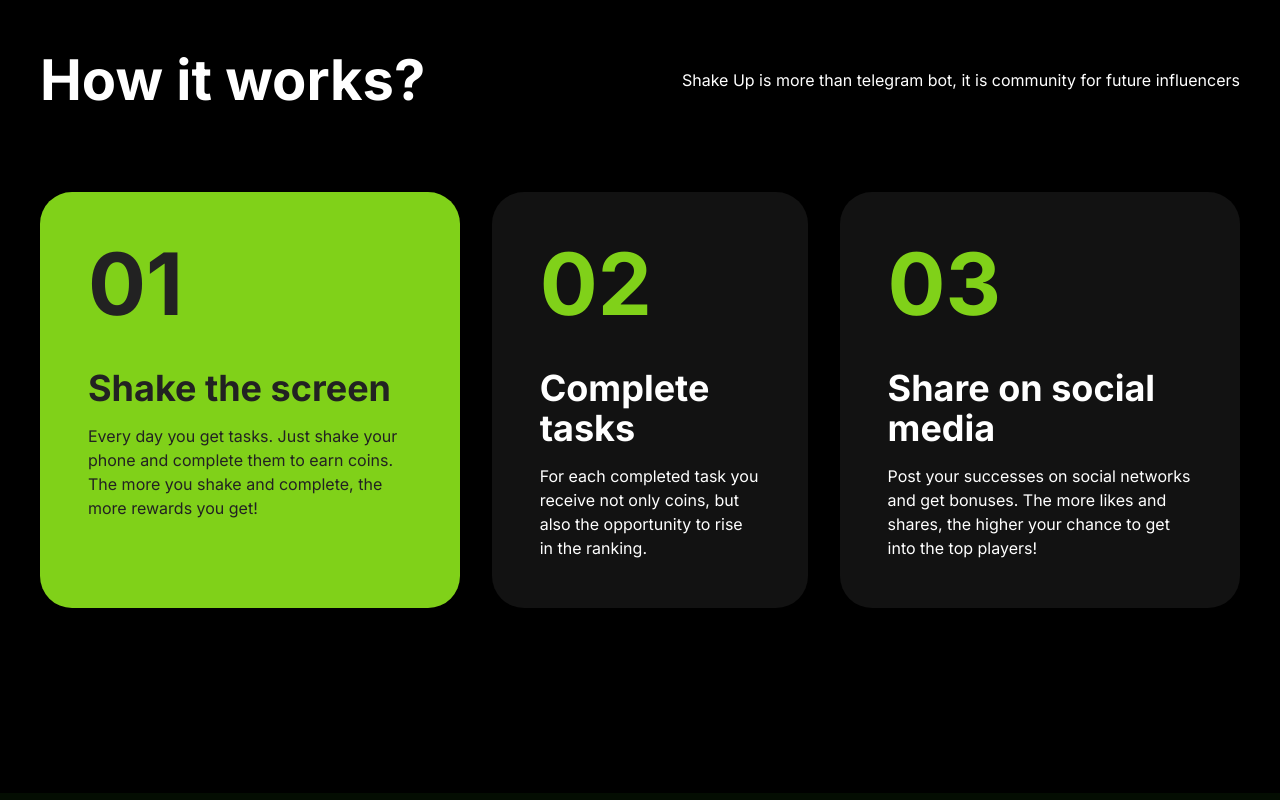
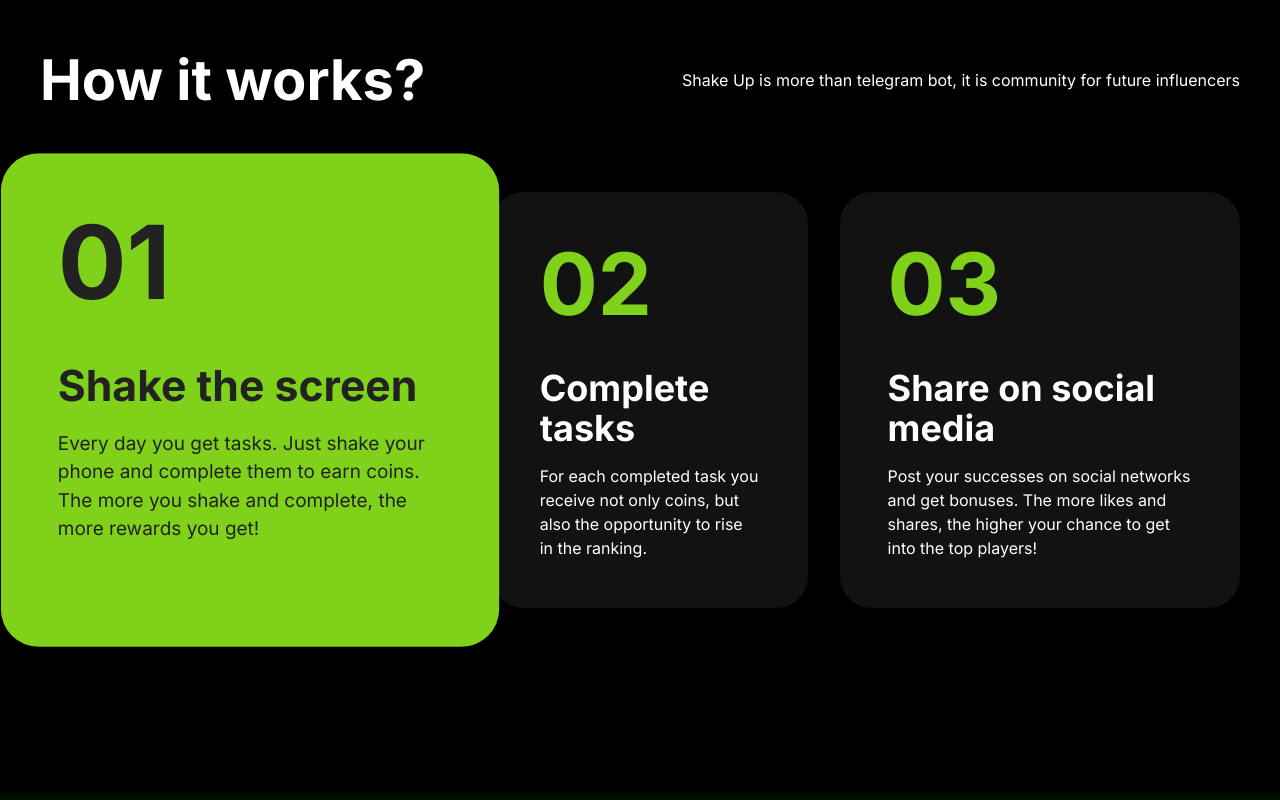
Before and after one commit to UsernameArtem/shake-up, a plain HTML site: page index.html in a window 1280 px wide. In both pictures the pointer is over the item 249 px from the left and 1123 px from the top of the page. Shown: the part 723-1523 px from the top of the page. Drawn offline with Linux system fonts and the light colour scheme.

Commit message:
cards editing

```diff
--- a/index.css
+++ b/index.css
@@ -214,6 +214,13 @@
   border-radius: 32px;
 
   background-color: #121212;
+  transition: all 3s linear;
+}
+
+.tutorial-item:hover{
+  transform: scale(1.2);
+
+
 }
 
 .tutorial-span{
@@ -225,6 +232,7 @@
 margin-bottom: 40px;
 display: block;
 }
+
 .tutorial-step{
   font-family: "Inter", serif;
   font-weight: 700;
```
